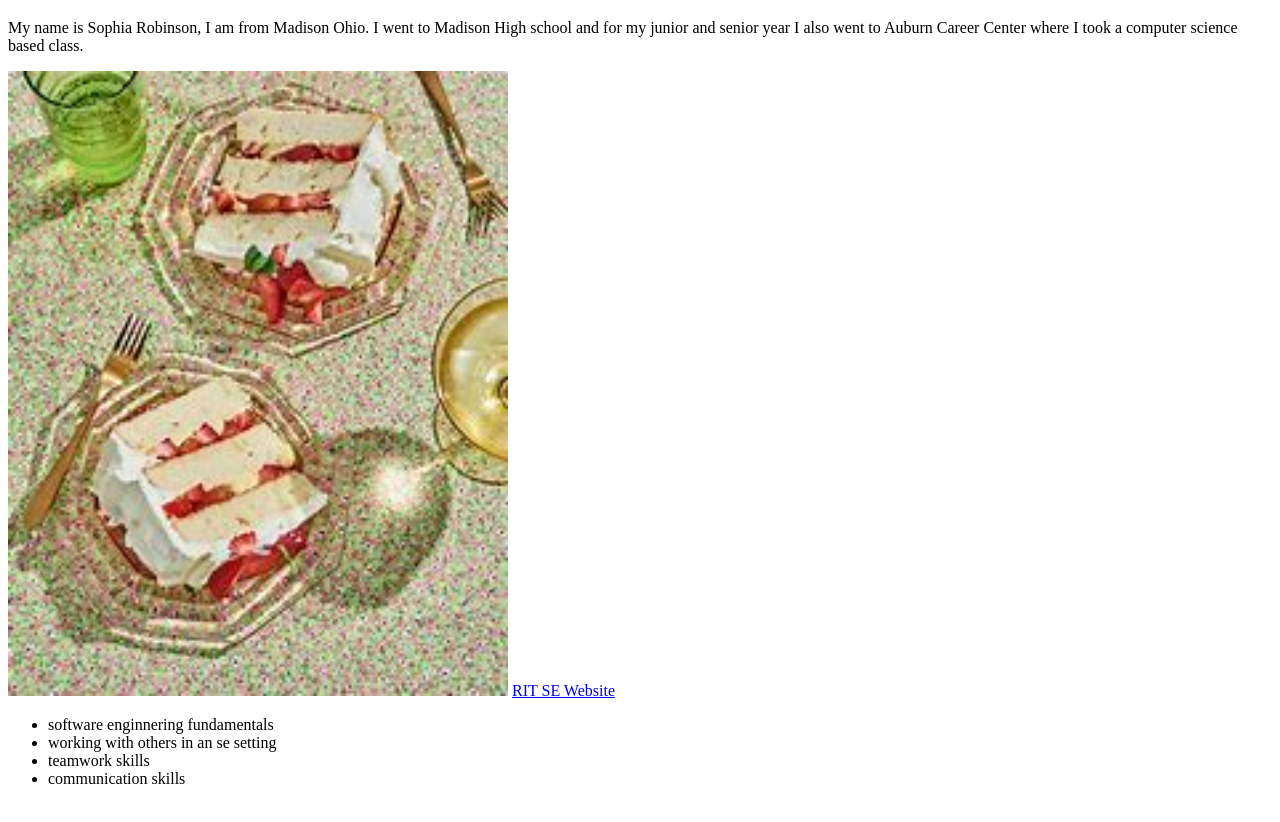
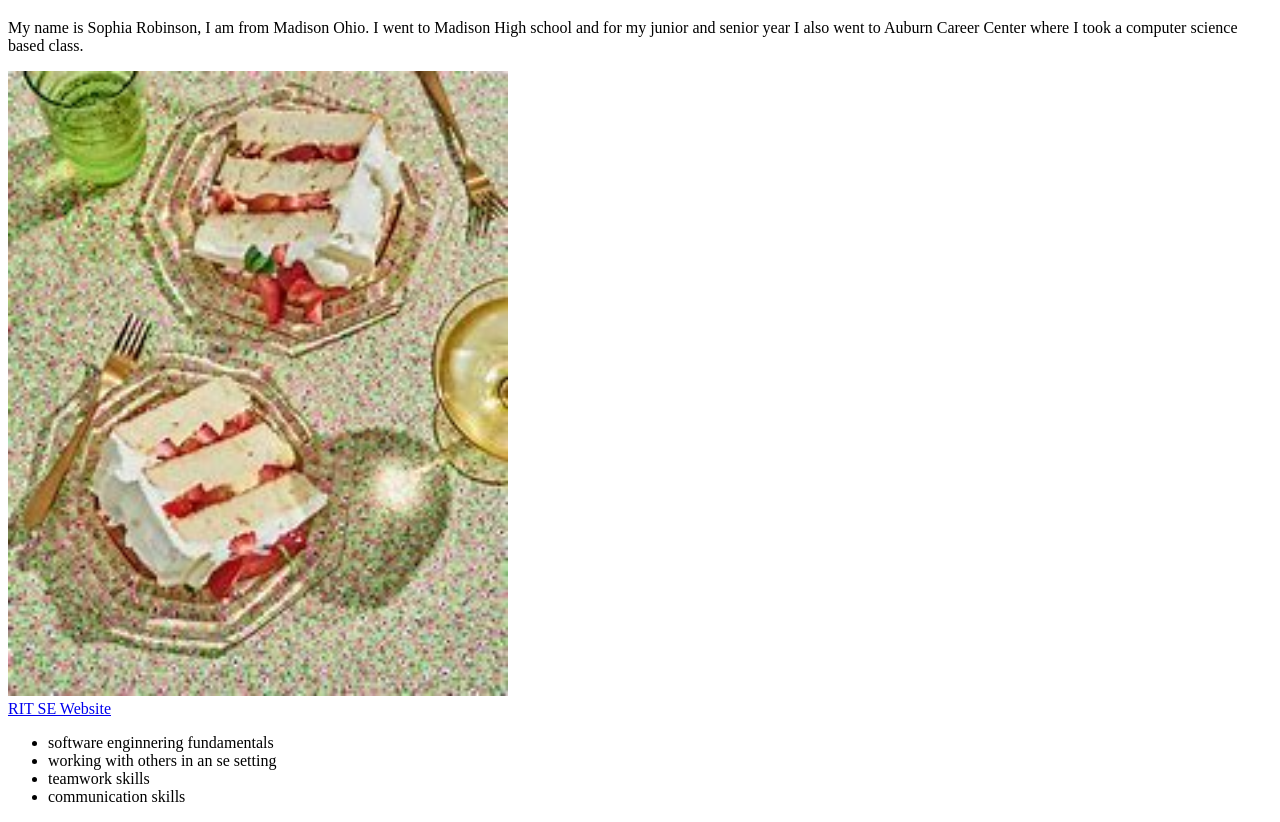
Before and after one commit to smr2738/SWEN-smr2738, a plain HTML site: page index.html in a window 1280 px wide. Shown: the part 61-883 px from the top of the page. Drawn offline with Linux system fonts and the light colour scheme.

Commit message:
break added

```diff
--- a/index.html
+++ b/index.html
@@ -8,7 +8,7 @@
 <body>
     <h1>Hello</h1>
     <p>My name is Sophia Robinson, I am from Madison Ohio. I went to Madison High school and for my junior and senior year I also went to Auburn Career Center where I took a computer science based class.</p>
-    <img src="cake.jpeg" width="500px">
+    <img src="cake.jpeg" width="500px"> <br>
     <a href="https://www.rit.edu/study/software-engineering-bs">RIT SE Website</a>
     <ul>
         <li>software enginnering fundamentals</li>
```
